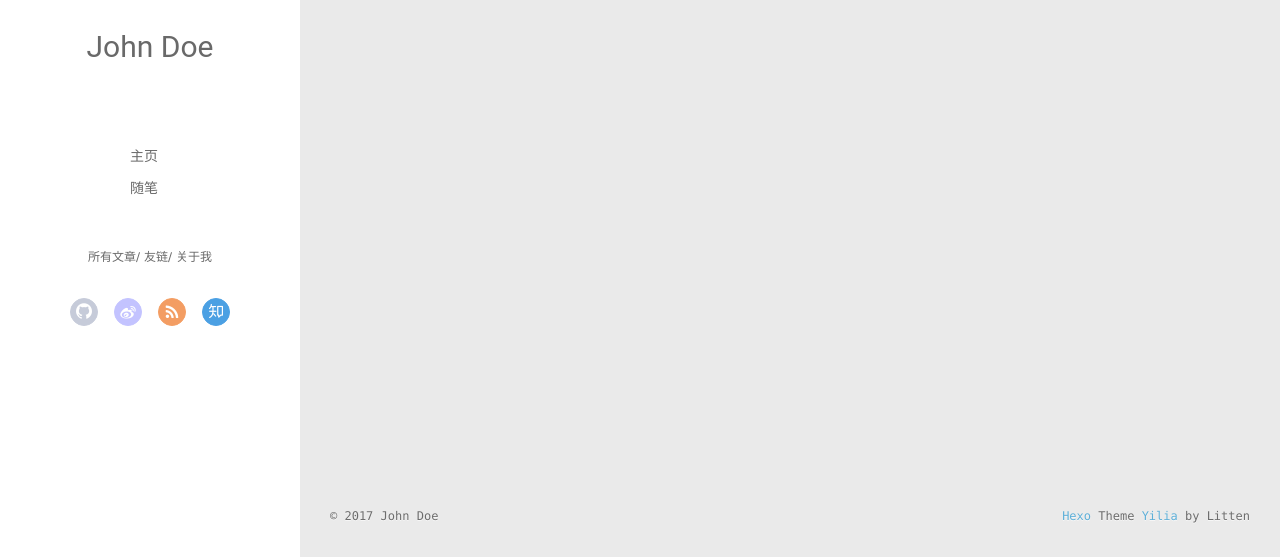
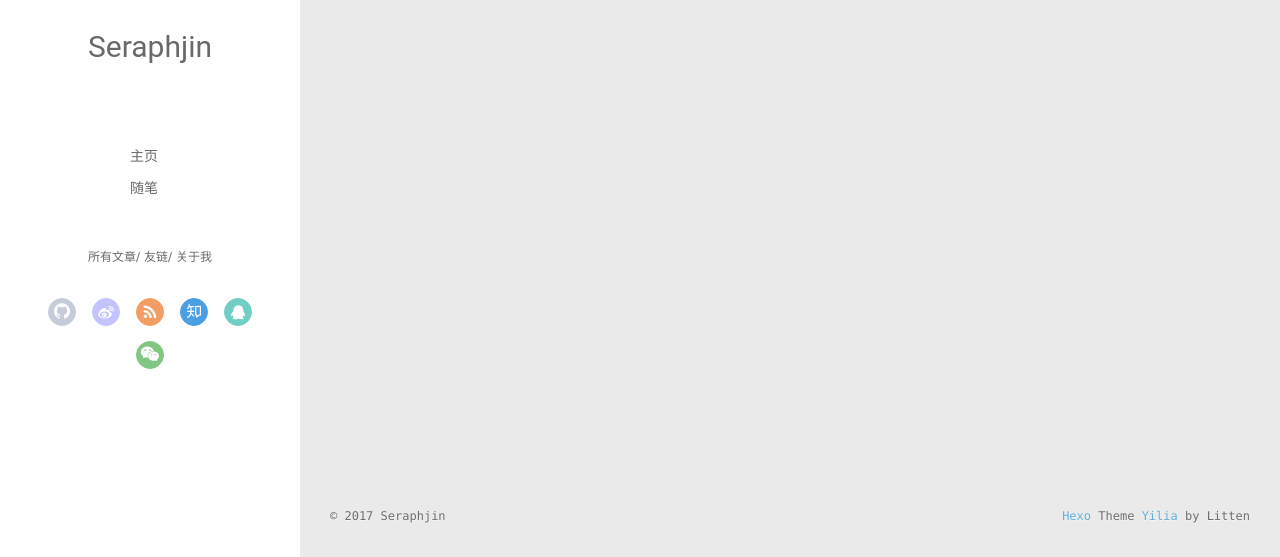
Before and after one commit to ZhangJinKim/ZhangJinKim.github.io, a plain HTML site: page archives/2017/01/index.html in a window 1280 px wide. Shown: the part 243-800 px from the top of the page. Drawn offline with Linux system fonts and the light colour scheme; no server answers; animation ran at ten frames a second.

Commit message:
Site updated: 2017-01-05 14:21:07

```diff
--- a/archives/2017/01/index.html
+++ b/archives/2017/01/index.html
@@ -8,12 +8,15 @@
   <link rel="dns-prefetch" href="http://yoursite.com">
   <title>Archives: 2017/1 | Seraphjin</title>
   <meta name="viewport" content="width=device-width, initial-scale=1, maximum-scale=1">
-  <meta property="og:type" content="website">
+  <meta name="description" content="逆水行舟，不进则退">
+<meta property="og:type" content="website">
 <meta property="og:title" content="Seraphjin">
 <meta property="og:url" content="http://yoursite.com/archives/2017/01/index.html">
 <meta property="og:site_name" content="Seraphjin">
+<meta property="og:description" content="逆水行舟，不进则退">
 <meta name="twitter:card" content="summary">
 <meta name="twitter:title" content="Seraphjin">
+<meta name="twitter:description" content="逆水行舟，不进则退">
 
     <link rel="alternative" href="/atom.xml" title="Seraphjin" type="application/atom+xml">
 
@@ -45,7 +48,7 @@
 			<img src="null" class="js-avatar">
 		</a>
 		<hgroup>
-		  <h1 class="header-author"><a href="/">John Doe</a></h1>
+		  <h1 class="header-author"><a href="/">Seraphjin</a></h1>
 		</hgroup>
 
 
@@ -84,6 +87,10 @@
 
 					<a class="zhihu" target="_blank" href="#" title="zhihu"><i class="icon-zhihu"></i></a>
 
+					<a class="qq" target="_blank" href="#" title="qq"><i class="icon-qq"></i></a>
+
+					<a class="weixin" target="_blank" href="#" title="weixin"><i class="icon-weixin"></i></a>
+
 			</div>
 		</nav>
 	</header>
@@ -103,7 +110,7 @@
 				<img src="null" class="js-avatar">
 			</div>
 			<hgroup>
-			  <h1 class="header-author js-header-author">John Doe</h1>
+			  <h1 class="header-author js-header-author">Seraphjin</h1>
 			</hgroup>
 
 
@@ -124,6 +131,10 @@
 						<a class="rss" target="_blank" href="#" title="rss"><i class="icon-rss"></i></a>
 
 						<a class="zhihu" target="_blank" href="#" title="zhihu"><i class="icon-zhihu"></i></a>
+
+						<a class="qq" target="_blank" href="#" title="qq"><i class="icon-qq"></i></a>
+
+						<a class="weixin" target="_blank" href="#" title="weixin"><i class="icon-weixin"></i></a>
 
 				</div>
 			</nav>
@@ -201,7 +212,7 @@
   <div class="outer">
     <div id="footer-info">
     	<div class="footer-left">
-    		&copy; 2017 John Doe
+    		&copy; 2017 Seraphjin
     	</div>
       	<div class="footer-right">
       		<a href="http://hexo.io/" target="_blank">Hexo</a>  Theme <a href="https://github.com/litten/hexo-theme-yilia" target="_blank">Yilia</a> by Litten
```
Also changed, not shown: 2017/01/03/hello-world/index.html (+11 -3 lines), archives/2017/index.html (+15 -4 lines), archives/index.html (+15 -4 lines), index.html (+15 -4 lines).
